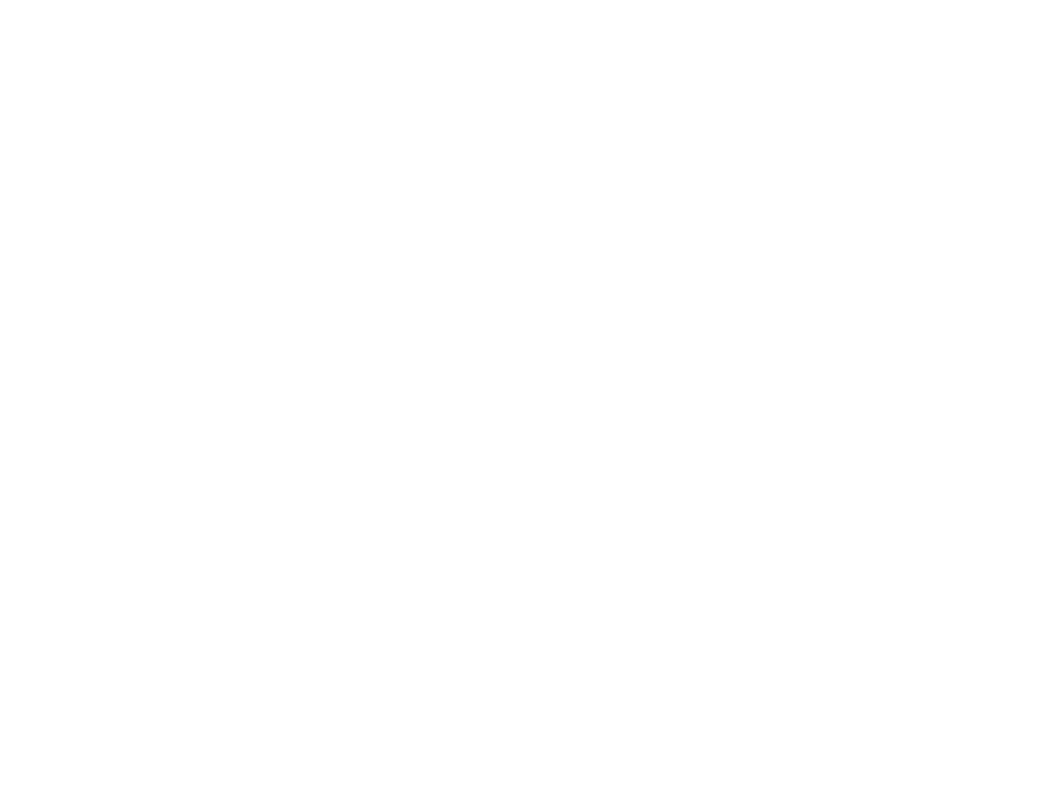
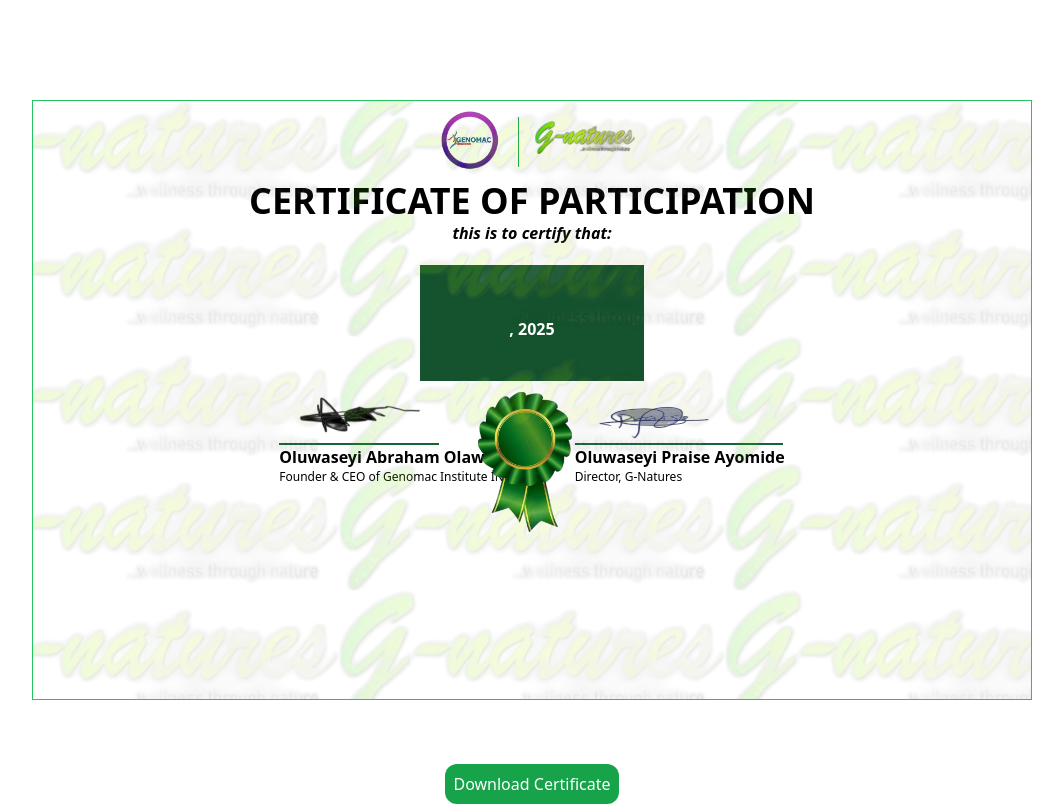
Before and after one commit to IDGoodness/Certificate_Web_React, a React (Vite) app: page /ginsti in a window 1280 px wide. Before the commit this address had no page. Shown: the whole page, without its empty margins (68-1131 px from the left). Built offline with nearby package versions, Linux system fonts and the light colour scheme.

Commit message:
Another update, GNatures, template of GInstitute.

```diff
--- a/src/App.jsx
+++ b/src/App.jsx
@@ -6,6 +6,7 @@ import Certificate from './pages/Certificate';
 import Certificate1 from './pages/Certificate1';
 import GnaturesHome from './pages/GnaturesHome';
 import GnaturesCert from './pages/GnaturesCert';
+import Ginsti from './pages/Ginsti';
 
 
 
@@ -21,6 +22,7 @@ function App() {
         <Route path="/certificate1" element={<Certificate1/>} />
         <Route path="/gnatureshome" element={<GnaturesHome/>} />
         <Route path="/gnaturescert" element={<GnaturesCert/>} />
+        <Route path="/ginsti" element={<Ginsti/>} />
       </Routes>
     </BrowserRouter>
   )
--- /dev/null
+++ b/src/pages/Ginsti.jsx
@@ -0,0 +1,127 @@
+import { useCallback, useEffect, useRef, useState } from 'react';
+import logo from '../assets/gnatureslogo1.png';
+import glogo from '../assets/genomac.png';
+import sign1 from '../assets/sign1.png';
+import sign2 from '../assets/signNatures.png';
+import award from '../assets/award1.png';
+import { toPng } from 'html-to-image';
+
+
+const Ginsti = () => {
+
+    const ref = useRef(null);
+
+    const onButtonClick = useCallback(() => {
+        if (ref.current === null ) {
+        return
+        }
+
+        toPng(ref.current, { cacheBust: true, })
+        .then((dataUrl) => {
+            const link = document.createElement('a')
+            link.download = 'my-certificate.png'
+            link.href = dataUrl
+            link.click()
+        })
+        .catch(() => {
+            alert("An error occurred while generating your certificate. Please try again.")
+        })
+    }, [ref])
+
+
+    const [ formData, setFormData ] = useState({
+        name: '',
+        date: '',
+        desc: '',
+    })
+
+    useEffect(() => {
+        const storedName = localStorage.getItem('name');
+        const storedDate = localStorage.getItem('date');
+        const storedDesc = localStorage.getItem('desc');
+
+        setFormData ({
+            name: storedName || '',
+            date: storedDate || '',
+            desc: storedDesc || '',
+        })
+    }, [])
+
+  return (
+    <>
+
+        <div className='min-w-[1000px] flex justify-center items-center min-h-screen ' >
+            <div ref={ref} className='flex flex-col justify-center items-center bg-white ' >
+                <div className='relative w-[1000px] h-[600px] border border-green-500 flex ' >
+                    <div className='absolute inset-0 bg bg-center opacity-15' style={{ backgroundImage: `url(${logo})` }} ></div>
+
+                    <div className='flex flex-col mx-auto' >
+                        <div className='flex text-center mx-auto' >
+                            <p className='mr-2' ><img src={glogo} alt="logo" className='w-[80px] ' /></p>
+                            <p className='w-[1px] h-[50px] bg-green-600 mt-4 ' ></p>
+                            <p className='ml-4 mt-5 w-[100px] ' ><img src={logo} alt="logo" className=' ' /></p>
+                        </div>
+
+                        <div className='text-center mx-auto' >
+                            <p className='uppercase font-semibold text-4xl ' >certificate of participation</p>
+                            <p className='text-center italic font-bold ' >this is to certify that:</p>
+                        </div>
+
+                        <div className=' text-center mx-auto pt-10 pb-10 bg-green-900 text-white mt-5 ' >
+                            <p className='text-3xl font-bold  ' > {formData.name} </p>
+                            <p className='mx-28 pt-3' > {formData.desc} </p>
+                            <p className='font-bold uppercase' > {formData.date}, 2025</p>
+                        </div>
+
+                        <div className='flex justify-around mx-20 -mt-12 ' >
+                            <div className=' ' >
+                                <p className='border-b-2 border-green-800 w-40 ' >
+                                    <img src={sign1} alt="signature" className='w-[200px] h-[150px] -mb-10 ' />
+                                </p>
+                                <p className='text-base font-semibold' >
+                                    Oluwaseyi Abraham Olawale
+                                </p>
+                                <p className='text-xs font-medium' >
+                                    Founder & CEO of Genomac Institute INC.
+                                </p>
+                            </div>
+
+                            <div className='w-[100px] mt-14 -ml-10 ' >
+                                <img src={award} alt="award" />
+                            </div>
+
+                            <div className='mt-2 ' >
+                                <p className='border-b-2 border-green-800 w-52 ' >
+                                    <img src={sign2} alt="signature" className='w-[200px] h-[150px] -mb-12 ' />
+                                </p>
+                                <p className='text-base font-semibold' >
+                                    Oluwaseyi Praise Ayomide
+                                </p>
+                                <p className='text-xs font-medium' >
+                                    Director, G-Natures
+                                </p>
+                            </div>
+                        </div>
+
+                    </div>
+                </div>
+
+            </div>
+        </div>
+
+
+
+
+
+        <div className='flex justify-center -mt-9' >
+            <button className='bg-green-600 p-2 rounded-xl hover:bg-green-700 text-white' onClick={onButtonClick} >
+            Download Certificate
+            </button>
+        </div>
+
+
+    </>
+  )
+}
+
+export default Ginsti
--- a/src/pages/GnaturesCert.jsx
+++ b/src/pages/GnaturesCert.jsx
@@ -62,9 +62,11 @@ const GnaturesCert = () => {
         <div ref={ref} className='flex flex-col justify-center items-center bg-white ' >
           <div className=' relative w-[1000px] h-[600px] border-[1px] border-green-900 flex' >
             <p className='w-[71px] h-[598px] ml-10 bg-green-800 ' ></p>
+
             <div className="absolute inset-0 bg-center opacity-15"
               style={{ backgroundImage: `url(${logo})` }}>
             </div>
+
             <div className='flex flex-col p-5 mx-auto w-[930px] ' >
               <div className='flex justify-center -mt-5' >
                 <p className='' >
@@ -90,7 +92,7 @@ const GnaturesCert = () => {
                 {formData.date}, 2025
               </p>
 
-              <div className='flex justify-between -mt-5 ' >
+              <div className='flex justify-center space-x-[250px] -mt-5 ' >
                 <div className=' ' >
                   <p className='border-b-2 border-green-800 w-52 ' >
                     <img src={sign1} alt="signature" className='w-[200px] h-[150px] -mb-10 ' />
@@ -103,7 +105,7 @@ const GnaturesCert = () => {
                   </p>
                 </div>
 
-                <div className=' ' >
+                <div className='mt-2 ' >
                   <p className='border-b-2 border-green-800 w-52 ' >
                     <img src={sign2} alt="signature" className='w-[200px] h-[150px] -mb-12 ' />
                   </p>
```
